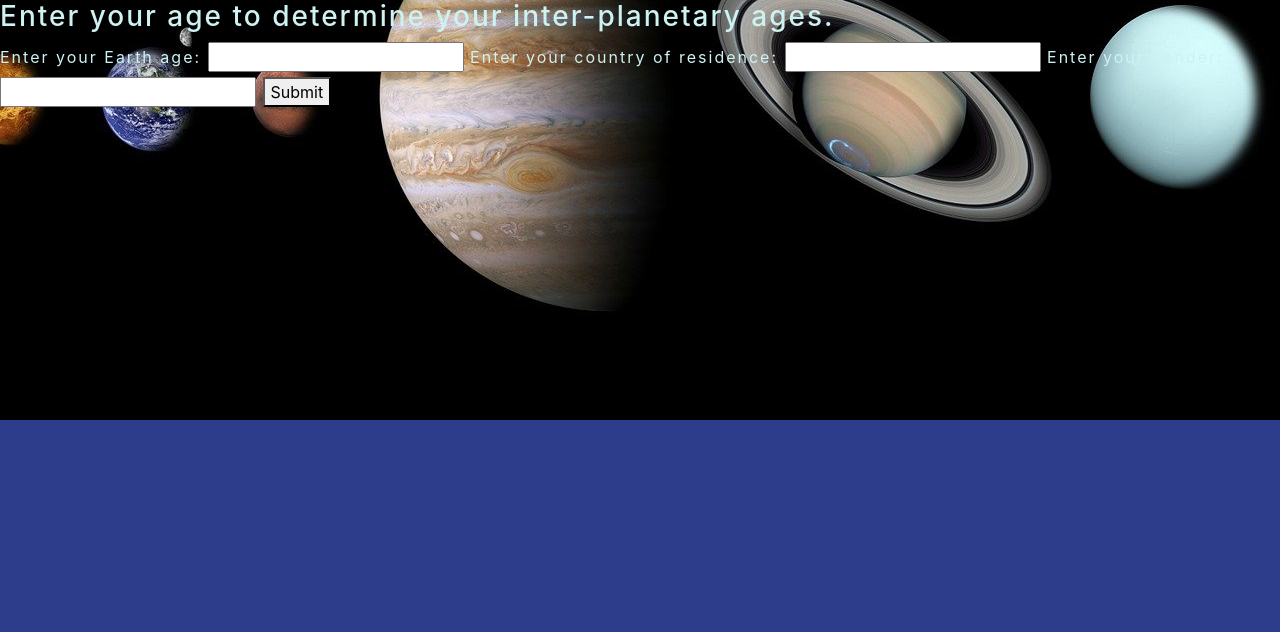
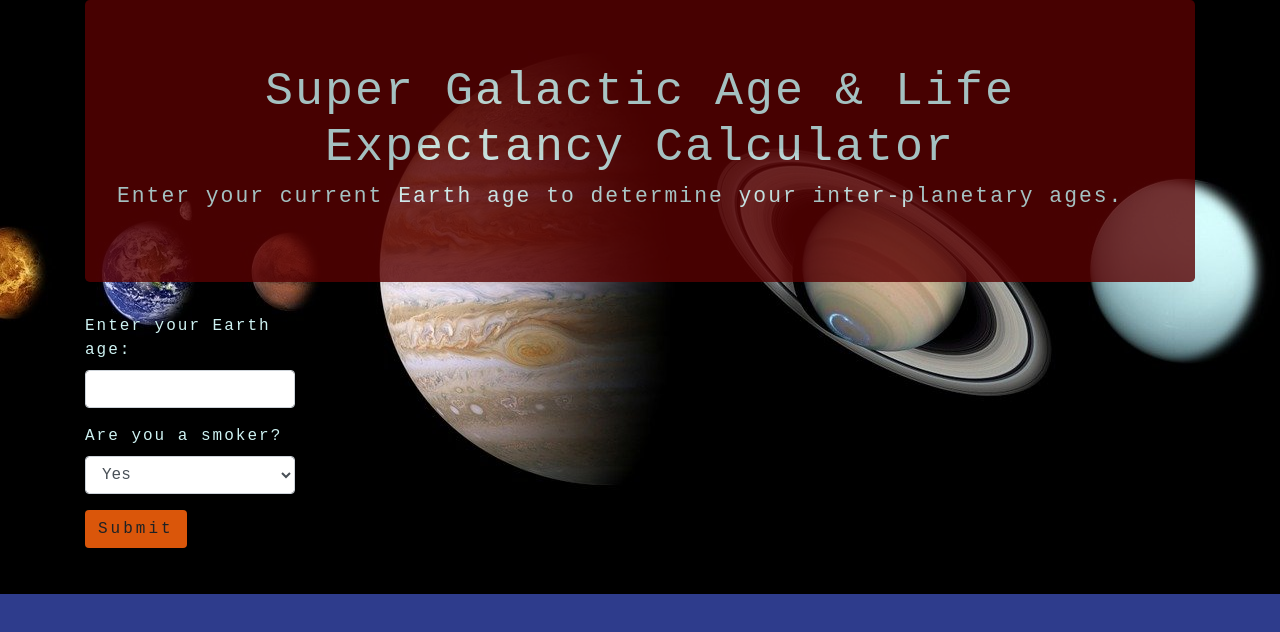
Before and after one commit to dani-t-codes/super-galactic, a website built with webpack: page src/index.html in a window 1280 px wide. Built offline with nearby package versions, Linux system fonts and the light colour scheme.

Commit message:
Add page styling

```diff
--- a/src/css/styles.css
+++ b/src/css/styles.css
@@ -1,11 +1,36 @@
 body {
-  background-image: url("/assets/images/solar-system-439046_1920.jpg");
-  height: 200px;
+  background-image: url("../../assets/images/solar-system-439046_1920.jpg");
+  height: auto;
   background-repeat: no-repeat;
   background-color: #2E3C8C;
   background-position: center;
   color: #CEF2F2;
   letter-spacing: 2px;
+  font-family: monospace;
+}
+
+h1 {
+  font-size: 35pt;
+  text-align: center;
+}
+
+h2 {
+  font-size: 16pt;
+}
+
+.jumbotron {
+  background-color: #590202;
+  opacity: 80%;
+}
+
+#galactic-age-calculator {
+  width: 210px;
+}
+
+#submit-button {
+  background-color: #F2600C;
+  opacity: 90%;
+  letter-spacing: 3px;
 }
 
 #display-results {
--- a/src/index.html
+++ b/src/index.html
@@ -4,27 +4,37 @@
     <title>Super Galactic Age Calculator</title>
   </head>
   <body>
-  <h3>Enter your age to determine your inter-planetary ages.</h3>
+    <div class="container">
+      <div class="jumbotron">
+        <h1>Super Galactic Age & Life Expectancy Calculator</h1>
+        <h2>Enter your current Earth age to determine your inter-planetary ages.</h2>
+      </div>
       <form id="galactic-age-calculator">
+        <div class="form-group" id="earth-age">
           <label for="earth-age">Enter your Earth age:</label>
-    <input id="earth-age" type="number">
-    <label for="residence">Enter your country of residence:</label>
-    <input id="residence" type="text">
-    <label for="gender">Enter your gender:</label>
-    <input id="gender" type="text">
-    <button type="submit">Submit</button>
-  </form>
+          <input class="form-control" id="earth-age" type="number">
+        </div>
+        <div class="form-group">
+          <label for="smoker-status">Are you a smoker?</label>
+          <select class="form-control" id="smoker-status">
+            <option value="true" name="yes">Yes</option>
+            <option value="false" name="no">No</option>
+          </select>
+        </div>
+        <button type="submit" class="btn" id="submit-button">Submit</button>
         <div id="display-results">
           Your Earth age is:
-    <p id="display-earth-age"></p>
+          <p id="show-earth-age"></p>
           Your Mercury age is:
-    <p id="mercury-age"></p>
+          <p id="show-mercury-age"></p>
           Your Venus age is:
-    <p id="venus-age"></p>
+          <p id="show-venus-age"></p>
           Your Mars age is:
-    <p id="mars-age"></p>
+          <p id="show-mars-age"></p>
           Your Jupiter age is:
-    <p id="jupiter-age"></p>
+          <p id="show-jupiter-age"></p>
+        </div>
+      </form>
     </div>
   </body>
 </html>
```
Lines whose indentation alone changed are shown as unchanged.
